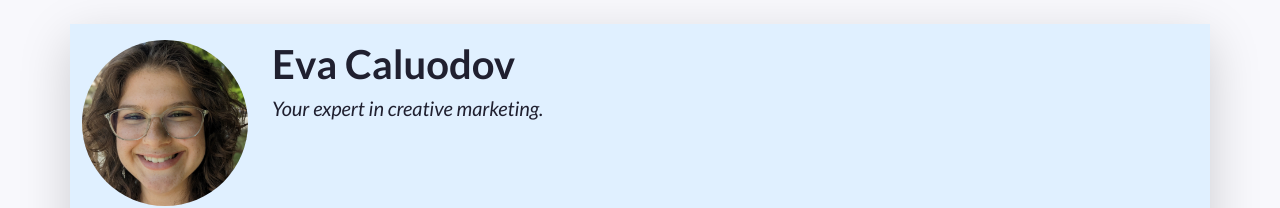
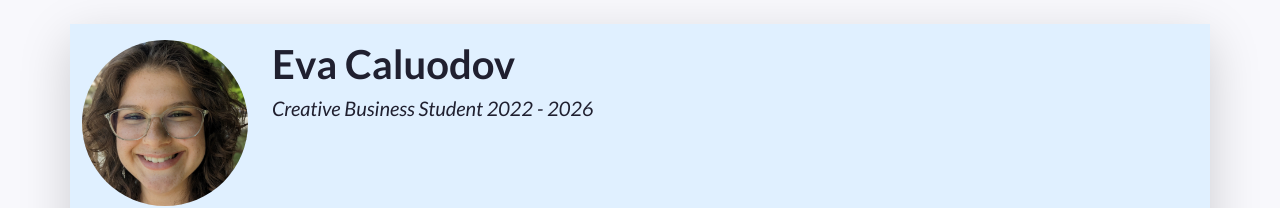
Before and after one commit to eva121416/PRJ4-2324-223700-CV, a plain HTML site: page index.html in a window 1280 px wide. Shown: the top 208 px of the page. Drawn offline with nearby package versions, Linux system fonts and the light colour scheme.

Commit message:
changed tagline under name

```diff
--- a/index.html
+++ b/index.html
@@ -50,7 +50,7 @@
         -->
         <div class="col-12 col-sm-8 col-md-9 col-lg-10 my-3 header-content">
           <h1 class="fw-bolder">Eva Caluodov</h1>
-          <h5 class="fst-italic tagline">Your expert in creative marketing.</h5>
+          <h5 class="fst-italic tagline">Creative Business Student 2022 - 2026</h5>
         </div>
       </header>
 
```
